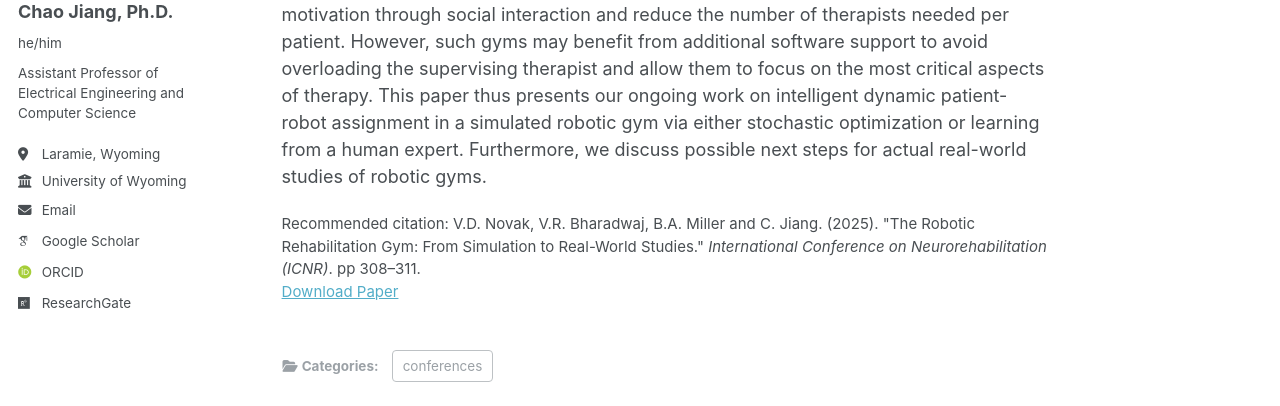
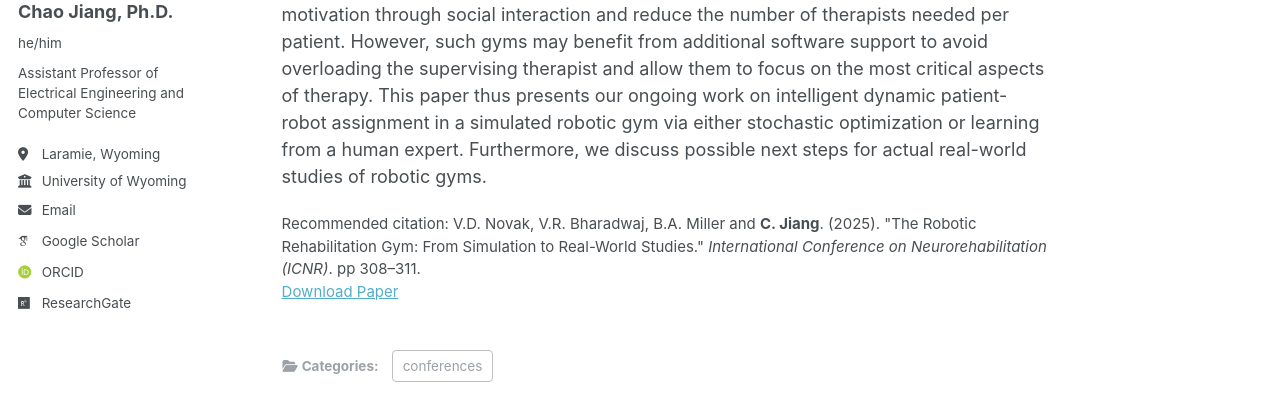
Before and after one commit to cjiang6/cjiang6.github.io, a Jekyll site: the page built from _publications/2025-02-27.md, in a window 1280 px wide and 1365 px high. Shown: the part 338-744 px from the top of the window. Built offline with Jekyll 4.4.1, drawn with Linux system fonts in a browser that asks for light colours; some web fonts are replaced.

Commit message:
Update 2025-02-27.md

```diff
--- a/_publications/2025-02-27.md
+++ b/_publications/2025-02-27.md
@@ -8,7 +8,7 @@ date: 2025-02-27
 venue: 'International Conference on Neurorehabilitation (ICNR)'
 #slidesurl: 'http://academicpages.github.io/files/slides3.pdf'
 paperurl: 'https://link.springer.com/chapter/10.1007/978-3-031-77588-8_61'
-citation: 'V.D. Novak, V.R. Bharadwaj, B.A. Miller and C. Jiang. (2025). &quot;The Robotic Rehabilitation Gym: From Simulation to Real-World Studies.&quot; <i>International Conference on Neurorehabilitation (ICNR)</i>. pp 308–311.'
+citation: 'V.D. Novak, V.R. Bharadwaj, B.A. Miller and <b>C. Jiang</b>. (2025). &quot;The Robotic Rehabilitation Gym: From Simulation to Real-World Studies.&quot; <i>International Conference on Neurorehabilitation (ICNR)</i>. pp 308–311.'
 ---
 
 **Abstract:** As the cost of rehabilitation robots decreases, it is increasingly common for rehabilitation clinics to own multiple robots. Patients can use such robots to exercise together in a group setting, tentatively dubbed a robotic rehabilitation gym. Such gyms have potential as a new rehabilitation delivery model, as they could increase patient motivation through social interaction and reduce the number of therapists needed per patient. However, such gyms may benefit from additional software support to avoid overloading the supervising therapist and allow them to focus on the most critical aspects of therapy. This paper thus presents our ongoing work on intelligent dynamic patient-robot assignment in a simulated robotic gym via either stochastic optimization or learning from a human expert. Furthermore, we discuss possible next steps for actual real-world studies of robotic gyms.
```
